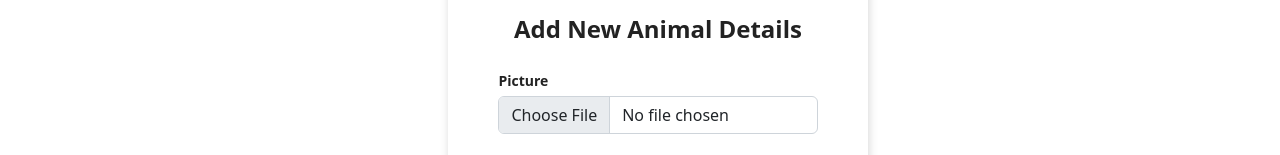
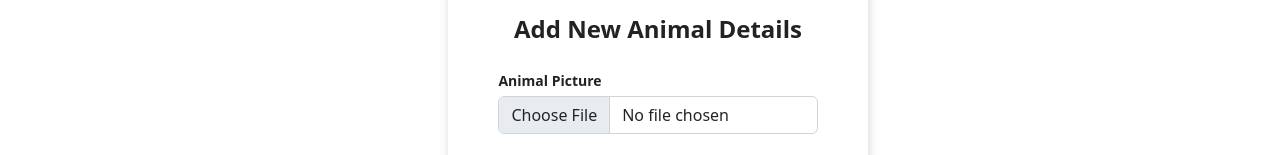
Before and after one commit to MudassarHusnain/dairy_farm, a React (Create React App) app: page /addAnimal in a window 1280 px wide. Shown: the part 215-370 px from the top of the page. Built offline with nearby package versions, Linux system fonts and the light colour scheme; no server answers.

Commit message:
Styling of detail and signup page

```diff
--- a/src/Addanimal.js
+++ b/src/Addanimal.js
@@ -63,7 +63,7 @@ export default function Addanimal() {
         <div className="Auth-form-content">
           <h3 className="Auth-form-title">Add New Animal Details</h3>
           <div className="form-group mt-3">
-            <label>Picture</label>
+            <label>Animal Picture</label>
             <input
             className="form-control mt-1"
             placeholder="username"
```
